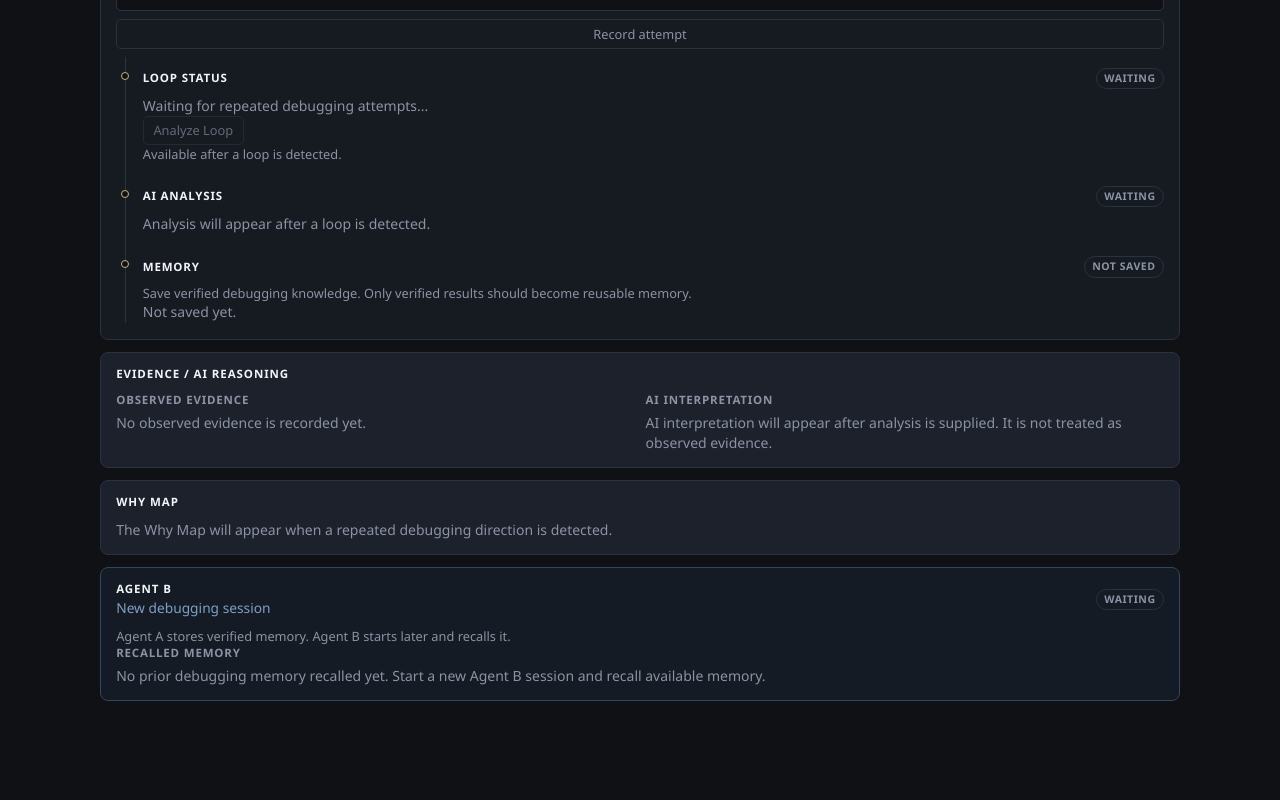
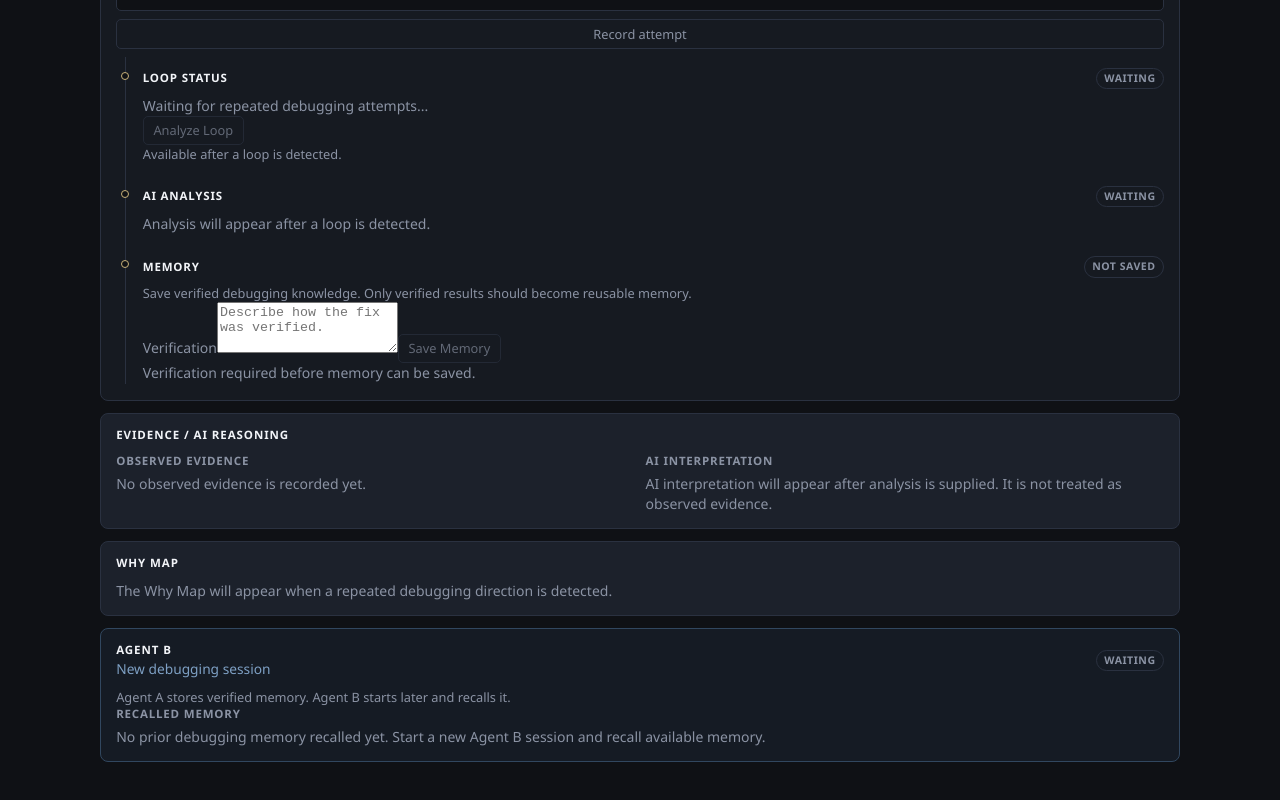
Before and after one commit to vaibhaviv2020/loopbreak, a React (Vite) app in the folder frontend/: page / in a window 1280 px wide. Shown: the part 803-1603 px from the top of the page. Before the commit the page ends 1544 px from the top, so only its background shows below. Built offline with nearby package versions, Linux system fonts and the light colour scheme.

Commit message:
feat: wire frontend memory saving

```diff
--- a/frontend/src/App.jsx
+++ b/frontend/src/App.jsx
@@ -12,7 +12,12 @@ import WhyMap from './components/WhyMap.jsx'
 import MemoryPanel from './components/MemoryPanel.jsx'
 import AgentPanel from './components/AgentPanel.jsx'
 import { createInitialSession } from './session.js'
-import { ApiError, analyzeAttempts, createAttempt } from './services/api.js'
+import {
+  ApiError,
+  analyzeAttempts,
+  createAttempt,
+  saveMemory,
+} from './services/api.js'
 
 export default function App() {
   const [session, setSession] = useState(createInitialSession)
@@ -178,6 +183,109 @@ export default function App() {
     }
   }
 
+  function updateVerification(event) {
+    const verification = event.target.value
+
+    setSession((current) => ({
+      ...current,
+      verification,
+      memorySaveStatus:
+        current.memorySaveStatus === 'saved' ? 'idle' : current.memorySaveStatus,
+      errors: {
+        ...current.errors,
+        memory: null,
+      },
+    }))
+  }
+
+  async function saveVerifiedMemory() {
+    const analysis = session.analysis
+    const verification = session.verification.trim()
+    const latestAttempt = session.attempts.at(-1)
+    const hypothesisCategory =
+      analysis?.hypothesis_category || latestAttempt?.hypothesis_category
+    const failedHypotheses =
+      analysis?.failed_hypotheses || analysis?.ruled_out
+
+    if (
+      !analysis ||
+      session.loading.memory ||
+      !verification ||
+      !hypothesisCategory ||
+      !failedHypotheses ||
+      !analysis.evidence ||
+      !analysis.root_cause ||
+      !analysis.fix
+    ) {
+      return false
+    }
+
+    const payload = {
+      session_id: session.session_id,
+      repo_id: session.repo_id,
+      component: session.component,
+      error: session.error,
+      hypothesis_category: hypothesisCategory,
+      failed_hypotheses: failedHypotheses,
+      evidence: analysis.evidence,
+      root_cause: analysis.root_cause,
+      fix: analysis.fix,
+      verification,
+    }
+
+    setSession((current) => ({
+      ...current,
+      loading: {
+        ...current.loading,
+        memory: true,
+      },
+      memorySaveStatus: 'idle',
+      errors: {
+        ...current.errors,
+        memory: null,
+      },
+    }))
+
+    try {
+      await saveMemory(payload)
+
+      setSession((current) => ({
+        ...current,
+        loading: {
+          ...current.loading,
+          memory: false,
+        },
+        memorySaveStatus: 'saved',
+        errors: {
+          ...current.errors,
+          memory: null,
+        },
+      }))
+
+      return true
+    } catch (error) {
+      const message =
+        error instanceof ApiError
+          ? error.message
+          : 'Unable to save the debugging memory.'
+
+      setSession((current) => ({
+        ...current,
+        loading: {
+          ...current.loading,
+          memory: false,
+        },
+        memorySaveStatus: 'idle',
+        errors: {
+          ...current.errors,
+          memory: message,
+        },
+      }))
+
+      return false
+    }
+  }
+
   return (
     <div className="app">
       <Header agent={session.agent} />
@@ -207,7 +315,16 @@ export default function App() {
         <AnalysisPanel
           analysis={session.analysis}
         />
-        <MemoryPanel memorySaveStatus={session.memorySaveStatus} />
+        <MemoryPanel
+          analysis={session.analysis}
+          attempts={session.attempts}
+          verification={session.verification}
+          loading={session.loading.memory}
+          error={session.errors.memory}
+          memorySaveStatus={session.memorySaveStatus}
+          onVerificationChange={updateVerification}
+          onSave={saveVerifiedMemory}
+        />
       </section>
 
       <EvidencePanel attempts={session.attempts} analysis={session.analysis} />
--- a/frontend/src/components/MemoryPanel.jsx
+++ b/frontend/src/components/MemoryPanel.jsx
@@ -1,5 +1,32 @@
-export default function MemoryPanel({ memorySaveStatus }) {
+function hasValue(value) {
+  return value !== undefined && value !== null && value !== ''
+}
+
+export default function MemoryPanel({
+  analysis,
+  attempts,
+  verification,
+  loading,
+  error,
+  memorySaveStatus,
+  onVerificationChange,
+  onSave,
+}) {
   const saved = memorySaveStatus === 'saved'
+  const latestAttempt = attempts?.at(-1)
+  const hypothesisCategory =
+    analysis?.hypothesis_category || latestAttempt?.hypothesis_category
+  const failedHypotheses = analysis?.failed_hypotheses || analysis?.ruled_out
+  const canSave =
+    !saved &&
+    !loading &&
+    Boolean(verification.trim()) &&
+    analysis &&
+    hasValue(hypothesisCategory) &&
+    hasValue(failedHypotheses) &&
+    hasValue(analysis.evidence) &&
+    hasValue(analysis.root_cause) &&
+    hasValue(analysis.fix)
 
   return (
     <section className="journey-step" aria-labelledby="memory-heading">
@@ -13,13 +40,43 @@ export default function MemoryPanel({ memorySaveStatus }) {
         Save verified debugging knowledge. Only verified results should become
         reusable memory.
       </p>
+      <label className="field-label" htmlFor="verification">
+        Verification
+      </label>
+      <textarea
+        id="verification"
+        value={verification}
+        onChange={onVerificationChange}
+        placeholder="Describe how the fix was verified."
+        disabled={saved || loading}
+        rows="3"
+      />
       {saved ? (
         <div className="memory-callout" role="status">
           <p className="memory-callout__title">Memory saved</p>
           <p>This debugging result is available for future agents.</p>
         </div>
       ) : (
-        <p className="empty-state">Not saved yet.</p>
+        <>
+          <button
+            type="button"
+            className="button"
+            onClick={onSave}
+            disabled={!canSave}
+          >
+            {loading ? 'Saving memory...' : 'Save Memory'}
+          </button>
+          {error ? (
+            <p className="form-error" role="alert">
+              {error}
+            </p>
+          ) : null}
+          {!canSave && !error ? (
+            <p className="empty-state">
+              Verification required before memory can be saved.
+            </p>
+          ) : null}
+        </>
       )}
     </section>
   )
```
